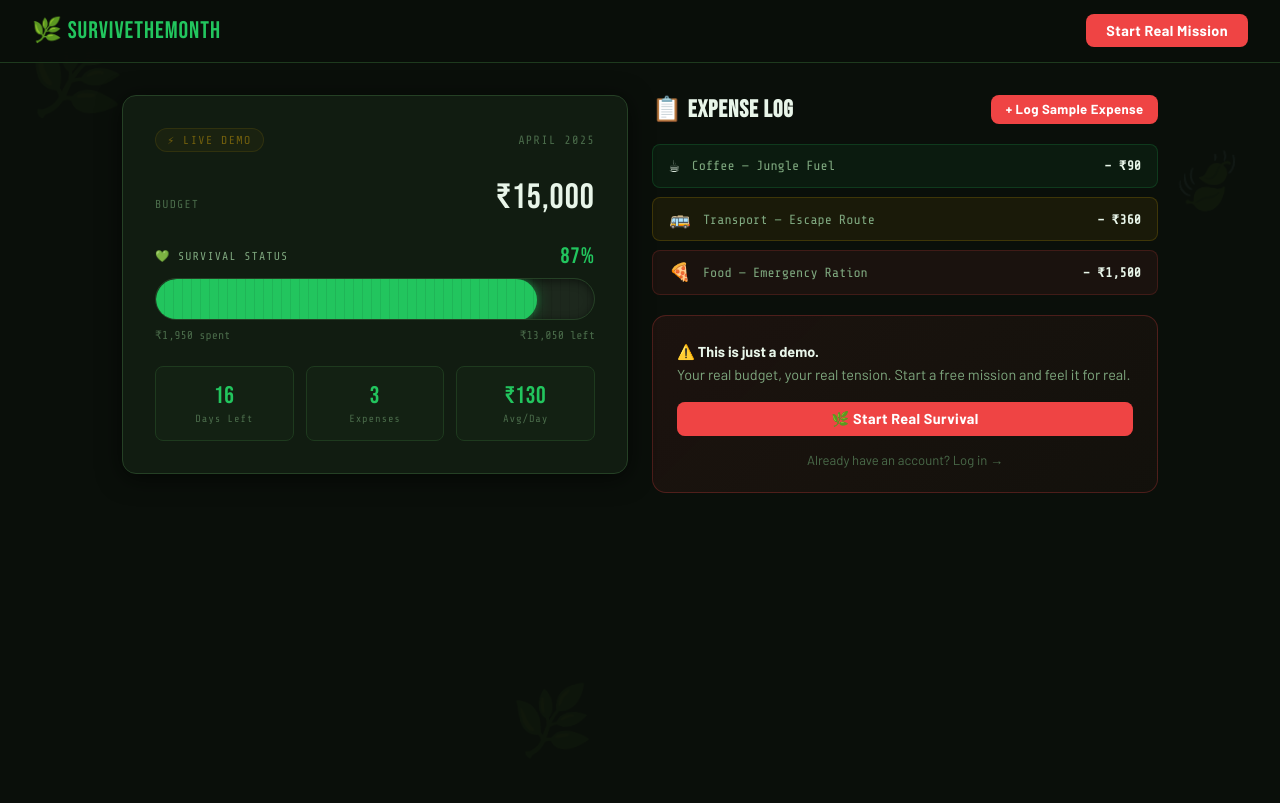
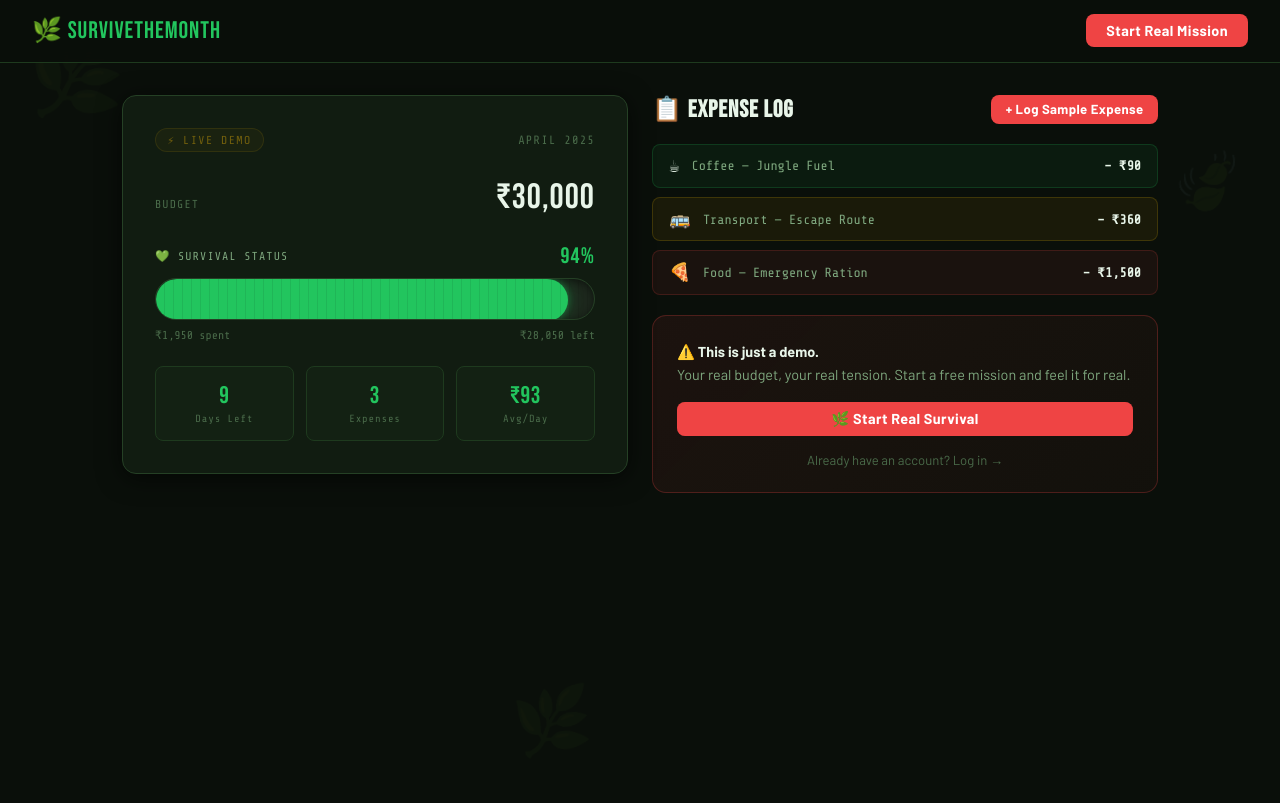
Before and after one commit to Ajay66-sketch/expense-tracker, a Flask app: page /demo in a window 1280 px wide. Run offline with Flask 3, Linux system fonts and the light colour scheme.

Commit message:
Fix hero meter loop, demo budget 30k, mission failed screen, style settings

```diff
--- a/templates/demo.html
+++ b/templates/demo.html
@@ -33,22 +33,22 @@
 
       <div class="demo-budget-display">
         <span class="demo-budget-label">BUDGET</span>
-        <span class="demo-budget-val" id="demo-budget-val">₹15,000</span>
+        <span class="demo-budget-val" id="demo-budget-val">₹30,000</span>
       </div>
 
       <!-- BIG METER -->
       <div class="big-meter-wrap">
         <div class="meter-label-row">
           <span class="meter-label-text">💚 SURVIVAL STATUS</span>
-          <span class="meter-label-pct" id="demo-pct">87%</span>
+          <span class="meter-label-pct" id="demo-pct">94%</span>
         </div>
         <div class="meter-track big-track">
-          <div class="meter-fill big-fill" id="demo-fill" style="width:87%"></div>
+          <div class="meter-fill big-fill" id="demo-fill" style="width:94%"></div>
           <div class="meter-scanline"></div>
         </div>
         <div class="meter-status">
           <span id="demo-spent-label">₹1,950 spent</span>
-          <span id="demo-remaining-label">₹13,050 left</span>
+          <span id="demo-remaining-label">₹28,050 left</span>
         </div>
       </div>
 
@@ -110,32 +110,45 @@
   <div class="toast" id="toast"></div>
 
   <script>
-    const BUDGET = 15000;
+    const BUDGET = 30000;
     const sampleExpenses = [
-      { icon: '🎮', name: 'Gaming — Distraction Tax',   amount: 649  },
-      { icon: '🛒', name: 'Groceries — Ration Supply',  amount: 1200 },
+      { icon: '🎮', name: 'Gaming — Distraction Tax',   amount: 1649 },
+      { icon: '🛒', name: 'Groceries — Ration Supply',  amount: 2200 },
       { icon: '🎬', name: 'Netflix — Morale Booster',   amount: 649  },
-      { icon: '💈', name: 'Haircut — Jungle Grooming',  amount: 200  },
-      { icon: '🍺', name: 'Beer — Liquid Courage',      amount: 500  },
-      { icon: '🚕', name: 'Cab — Emergency Extraction', amount: 280  },
-      { icon: '💊', name: 'Medicine — Survival Kit',    amount: 350  },
-      { icon: '📚', name: 'Books — Intel Gathering',    amount: 450  },
+      { icon: '💈', name: 'Haircut — Jungle Grooming',  amount: 400  },
+      { icon: '🍺', name: 'Beer — Liquid Courage',      amount: 800  },
+      { icon: '🚕', name: 'Cab — Emergency Extraction', amount: 580  },
+      { icon: '💊', name: 'Medicine — Survival Kit',    amount: 750  },
+      { icon: '📚', name: 'Books — Intel Gathering',    amount: 950  },
+      { icon: '🍕', name: 'Pizza — Emergency Ration',   amount: 1200 },
+      { icon: '✈️', name: 'Travel — Jungle Escape',     amount: 4500 },
+      { icon: '👟', name: 'Shoes — Field Gear',         amount: 2999 },
+      { icon: '🎵', name: 'Spotify — Jungle Soundtrack',amount: 119  },
     ];
 
     let spent = 1950;
     let txnCount = 3;
     let expIdx = 0;
+    let missionFailed = false;
+
+    // Calculate real days left in current month
+    const now = new Date();
+    const daysInMonth = new Date(now.getFullYear(), now.getMonth() + 1, 0).getDate();
+    const daysLeft = daysInMonth - now.getDate();
+    document.getElementById('demo-days').textContent = daysLeft;
 
     function updateMeter() {
-      const pct = Math.max(0, Math.round(((BUDGET - spent) / BUDGET) * 100));
-      const fill = document.getElementById('demo-fill');
+      const remaining = BUDGET - spent;
+      const pct = Math.max(0, Math.round((remaining / BUDGET) * 100));
+      const fill  = document.getElementById('demo-fill');
       const pctEl = document.getElementById('demo-pct');
+
       fill.style.width = pct + '%';
       pctEl.textContent = pct + '%';
 
       if (pct > 60) {
         fill.style.background = 'var(--green)';
-        fill.classList.remove('meter-critical','meter-warn');
+        fill.classList.remove('meter-critical', 'meter-warn');
       } else if (pct > 30) {
         fill.style.background = 'var(--yellow)';
         fill.classList.add('meter-warn');
@@ -147,9 +160,12 @@
       }
 
       document.getElementById('demo-spent-label').textContent     = `₹${spent.toLocaleString('en-IN')} spent`;
-      document.getElementById('demo-remaining-label').textContent = `₹${(BUDGET-spent).toLocaleString('en-IN')} left`;
+      document.getElementById('demo-remaining-label').textContent = `₹${Math.max(0, remaining).toLocaleString('en-IN')} left`;
       document.getElementById('demo-txn-count').textContent       = txnCount;
-      document.getElementById('demo-daily-burn').textContent      = `₹${Math.round(spent/15)}`;
+
+      // Real avg/day based on days elapsed
+      const daysElapsed = now.getDate();
+      document.getElementById('demo-daily-burn').textContent = `₹${Math.round(spent / daysElapsed).toLocaleString('en-IN')}`;
     }
 
     function showToast(msg, type='success') {
@@ -160,12 +176,48 @@
     }
 
     function levelClass(amount) {
-      if (amount >= 800) return 'expense-danger';
-      if (amount >= 300) return 'expense-warning';
+      if (amount >= 1500) return 'expense-danger';
+      if (amount >= 500)  return 'expense-warning';
       return 'expense-safe';
     }
 
+    function showMissionFailed() {
+      const panel = document.querySelector('.demo-log-panel');
+      panel.innerHTML = `
+        <div style="
+          background: linear-gradient(135deg, rgba(239,68,68,0.15), rgba(239,68,68,0.05));
+          border: 2px solid var(--red);
+          border-radius: var(--radius-lg);
+          padding: 3rem 2rem;
+          text-align: center;
+          animation: slideIn 0.4s ease;
+        ">
+          <div style="font-size:4rem; margin-bottom:1rem;">💀</div>
+          <div style="font-family:var(--font-display); font-size:3rem; color:var(--red); letter-spacing:0.05em; margin-bottom:0.5rem;">MISSION FAILED</div>
+          <div style="font-family:var(--font-mono); font-size:0.85rem; color:var(--text-muted); margin-bottom:2rem; letter-spacing:0.08em;">
+            BUDGET DEPLETED · ₹${spent.toLocaleString('en-IN')} SPENT · ${txnCount} EXPENSES
+          </div>
+          <p style="color:var(--text-muted); font-size:0.95rem; margin-bottom:2rem; line-height:1.6;">
+            You burned through ₹${BUDGET.toLocaleString('en-IN')} before the month ended.<br/>
+            Think you can do better with real money on the line?
+          </p>
+          <a href="/register" class="btn btn-lg btn-danger btn-pulse btn-full" style="margin-bottom:1rem;">🌿 Try For Real</a>
+          <button onclick="resetDemo()" class="btn btn-lg btn-outline-green btn-full">🔄 Try Again</button>
+        </div>
+      `;
+    }
+
+    function resetDemo() {
+      spent = 1950;
+      txnCount = 3;
+      expIdx = 0;
+      missionFailed = false;
+      location.reload();
+    }
+
     document.getElementById('log-expense-btn').addEventListener('click', () => {
+      if (missionFailed) return;
+
       const exp = sampleExpenses[expIdx % sampleExpenses.length];
       expIdx++;
       spent += exp.amount;
@@ -181,12 +233,16 @@
       updateMeter();
 
       const remaining = BUDGET - spent;
-      if (remaining < 0) {
+      if (remaining <= 0) {
+        missionFailed = true;
+        setTimeout(showMissionFailed, 800);
         showToast('💀 BUDGET DEPLETED. Mission failed.', 'danger');
-      } else if (remaining < 3000) {
+      } else if (remaining < 5000) {
         showToast(`⚠️ CRITICAL! Only ₹${remaining.toLocaleString('en-IN')} left!`, 'warning');
+      } else if (remaining < 10000) {
+        showToast(`🟡 WARNING! ₹${remaining.toLocaleString('en-IN')} remaining.`, 'warning');
       } else {
-        showToast(`💸 −₹${exp.amount} logged. Stay sharp.`, 'success');
+        showToast(`💸 −₹${exp.amount.toLocaleString('en-IN')} logged. Stay sharp.`, 'success');
       }
     });
 
```
Also changed, not shown: templates/landing.html (+15 -14 lines).
